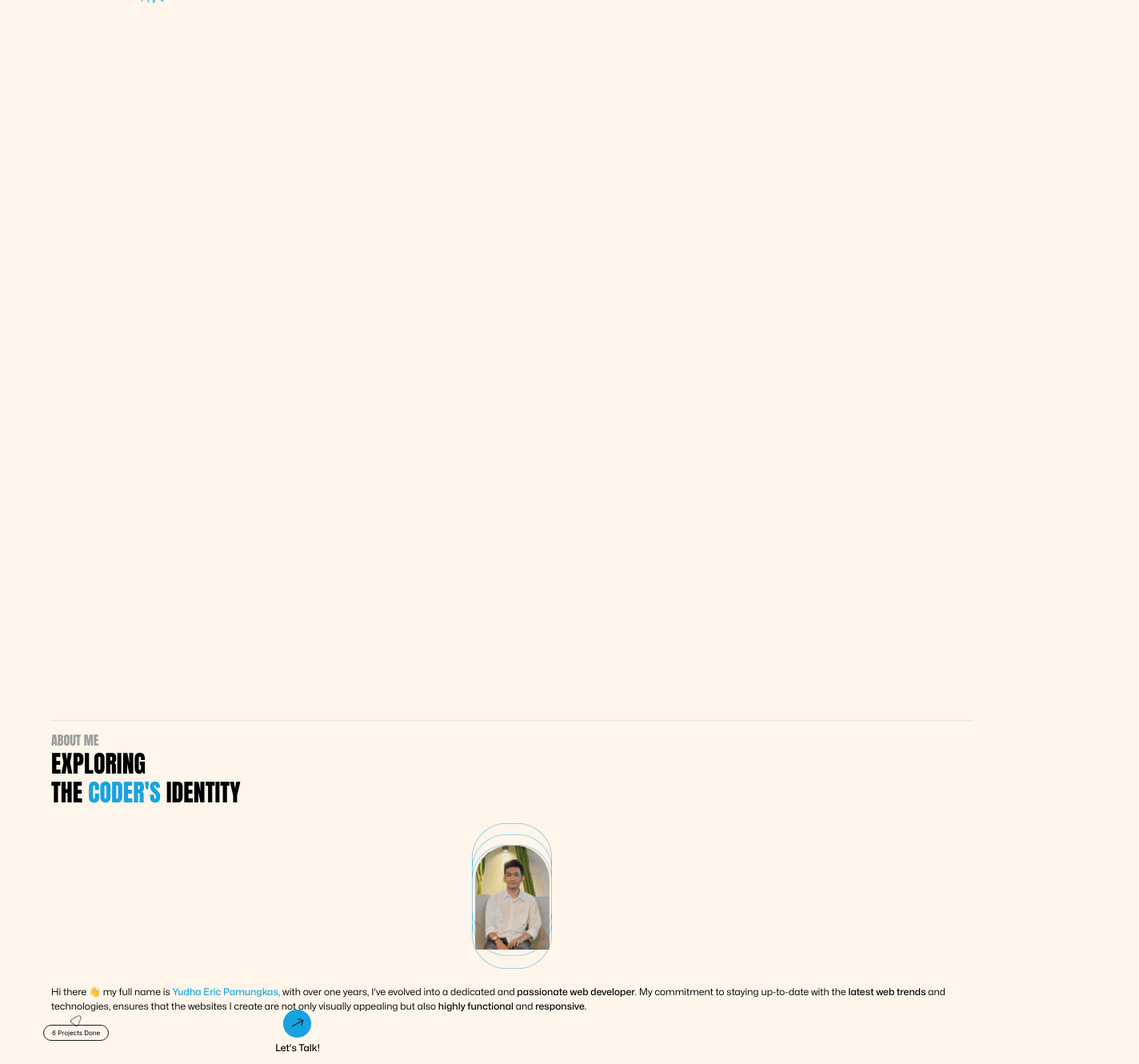
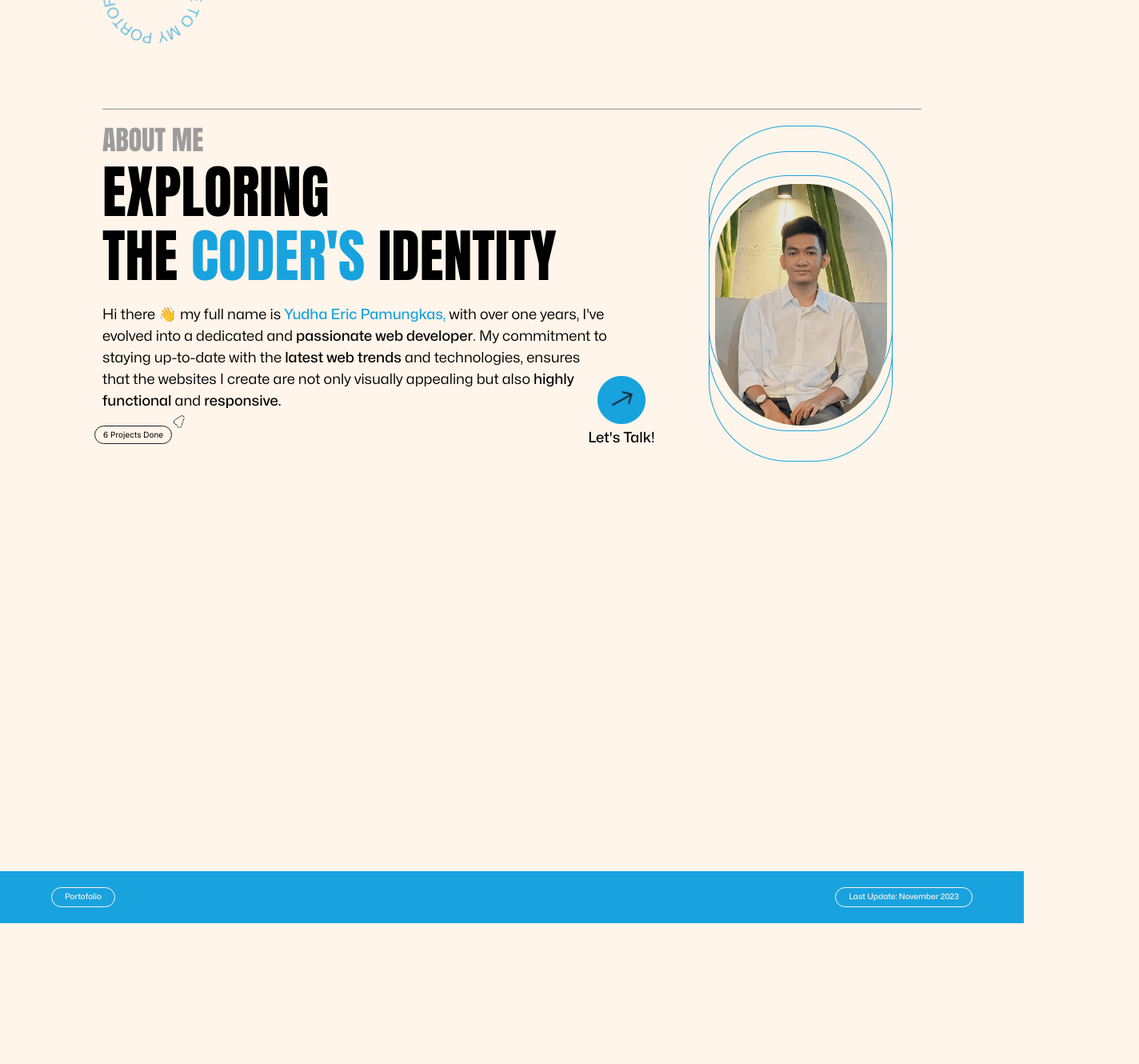
Before and after one commit to yudhaeric/portofolio, a Next.js app: page / in a window 1280 px wide. Shown: the part 480-1810 px from the top of the page at 80% size, 1424 px wide, since content can reach past the window. After the commit the page ends 1634 px from the top, so only its background shows below. Built offline with nearby package versions, Linux system fonts and the light colour scheme.

Commit message:
Update Main Banner Desktop and About Section

```diff
--- a/app/layout.tsx
+++ b/app/layout.tsx
@@ -7,7 +7,7 @@ import Footer from './components/footer';
 const inter = Inter({ subsets: ['latin'] })
 
 export const metadata: Metadata = {
-  title: 'Portofolio',
+  title: 'Yudha Eric Pamungkas',
   description: 'Generated by create next app',
 }
 
--- a/app/page.tsx
+++ b/app/page.tsx
@@ -1,9 +1,11 @@
+/* eslint-disable @next/next/no-img-element */
 import Image from 'next/image'
 
 export default function Home() {
   return (
     <main>
-      <div className='pt-[50%] mx-[5%] desktop:mx-[10%] desktop:pt-[24px]'>
+      <section id='main-banner'>
+        <div className='pt-[50%] mx-[5%] desktop:mx-[10%] desktop:pt-[75px]'>
           <div className='absolute right-[-100px] top-[-50px] desktop:inline mobile:hidden'>
             <Image
               className='animate-spin-slow'
@@ -57,27 +59,30 @@ export default function Home() {
             />
           </div>
         </div>
-      <div className='mt-[70%] mx-[5%]'>
-        <hr className='bg-[#9C9C9C] h-[1px]'></hr>
-        <div className='mt-3'>
-          <h3 className='font-anton uppercase text-[16px] text-[#9C9C9C]'>About Me</h3>
-          <h1 className='font-anton uppercase text-[30px] leading-9'>Exploring <br/> The <span className='text-[#18A3DF]'>Coder&apos;s</span> Identity</h1>
-          <div className='flex justify-center mt-5'>
+      </section>
+      <section id='about'>
+        <div className='mt-[70%] mx-[5%] desktop:mx-[10%] desktop:mt-20'>
+          <hr className='bg-[#9C9C9C] h-[1px] desktop:h-[2px]'></hr>
+          <div className='flex gap-5'>
+            <div className='desktop:w-[70%] mt-3'>
+              <h3 className='font-anton uppercase text-[16px] text-[#9C9C9C] desktop:text-[34px]'>About Me</h3>
+              <h1 className='font-anton uppercase text-[30px] leading-9 desktop:text-[72px] desktop:leading-[80px]'>Exploring <br/> The <span className='text-[#18A3DF]'>Coder&apos;s</span> Identity</h1>
+              <div className='flex justify-center mt-5 desktop:hidden'>
                 <Image
                   src="/images/icons/shape-bg.png"
                   alt="shape"
                   width={100}
                   height={128}
                 />
-            <Image
-              className='absolute mt-7'
+                <img
+                  className='absolute mt-7 rounded-b-full'
                   src="/images/picture.png"
                   alt="pictures"
                   width={93}
                   height={127}
                 />
               </div>
-          <p className='text-[12px] mt-5 font-monaRegular'>
+              <p className='text-[12px] mt-5 font-monaRegular desktop:text-[18px] desktop:w-[90%]'>
                 Hi there 👋 my full name is <span className='text-[#18A3DF] font-monaMedium'>Yudha Eric Pamungkas, </span>
                 with over one years, I&apos;ve evolved into a dedicated and
                 <span className='font-monaMedium'> passionate web developer</span>. My commitment to
@@ -86,32 +91,50 @@ export default function Home() {
                 are not only visually appealing but also
                 <span className='font-monaMedium'> highly functional </span> and <span className='font-monaMedium'>responsive.</span>
               </p>
-          <div className='flex gap-52'>
-            <div className='flex items-center mt-[-5px] ml-[-10px]'>
-              <p className='text-[8px] border border-[#1E1E1E] rounded-full px-[10px] py-[3px]'>6 Projects Done</p>
+              <div className='flex gap-52 desktop:gap-[520px]'>
+                <div className='relative flex items-center mt-[-5px] ml-[-10px] desktop:mt-3'>
+                  <p className='text-[8px] border border-[#1E1E1E] rounded-full px-[10px] py-[3px] desktop:text-[10px]'>6 Projects Done</p>
                   <Image
-                className='absolute mt-[-35px] left-[85px]'
+                    className='absolute mt-[-35px] left-[85px] desktop:w-[24px] desktop:h-[28.57px] desktop:left-24 desktop:mt-[-40px]'
                     src="/images/icons/arrow.png"
                     alt="pictures"
                     width={24}
                     height={15}
                   />
                 </div>
-            <a href="mailto:yudhaericpamungkas@gmail.com" target='_blank'>
+                <a href="mailto:yudhaericpamungkas@gmail.com" target='_blank' className='desktop:-mt-10'>
                   <div className='flex flex-col items-center mt-[-5px]'>
                     <Image
+                      className='desktop:w-[60px] desktop:h-[60px]'
                       src="/images/icons/contact-arrow.png"
                       alt="Contact"
                       width={35}
                       height={35}
                     />
-                <h3 className='text-[12px] font-monaMedium mt-[4px]'>Let&apos;s Talk!</h3>
+                    <h3 className='text-[12px] font-monaMedium mt-[4px] desktop:text-[18px]'>Let&apos;s Talk!</h3>
                   </div>
                 </a>
               </div>
             </div>
+            <div className='desktop:flex items-center desktop:w-[30%] justify-center mt-5 hidden'>
+              <Image
+                src="/images/icons/shape-bg.png"
+                alt="shape"
+                width={230}
+                height={420}
+              />
+              <img
+                className='absolute mt-7 rounded-b-full'
+                src="/images/picture.png"
+                alt="pictures"
+                width={215}
+                height={301.64}
+              />
             </div>
-      <div className='mt-[50%]'></div>
+          </div>
+        </div>
+      </section>
+      <div className='mt-[40%]'></div>
     </main>
   )
 }
```
Also changed, not shown: public/images/picture.png. Lines whose indentation alone changed are shown as unchanged.
